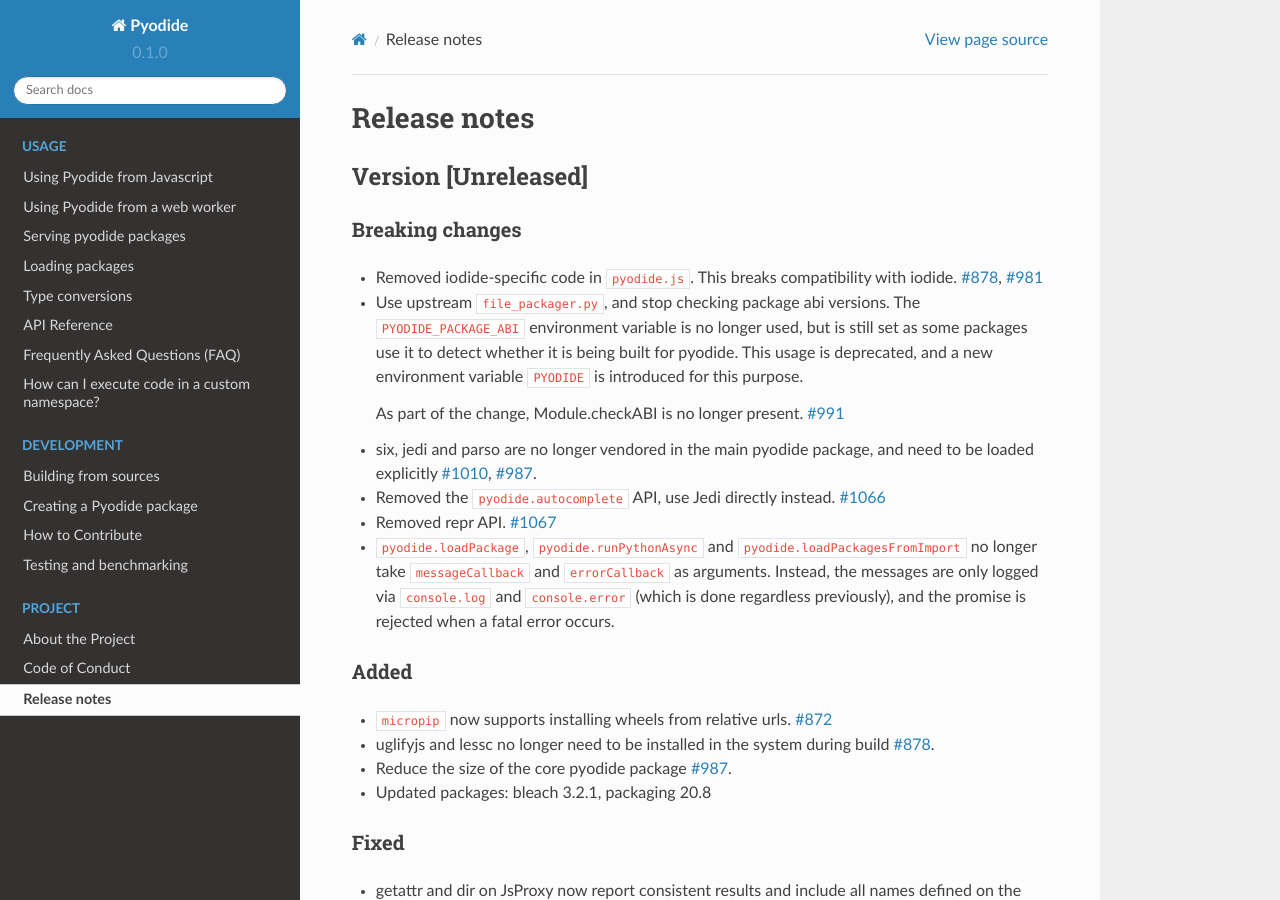
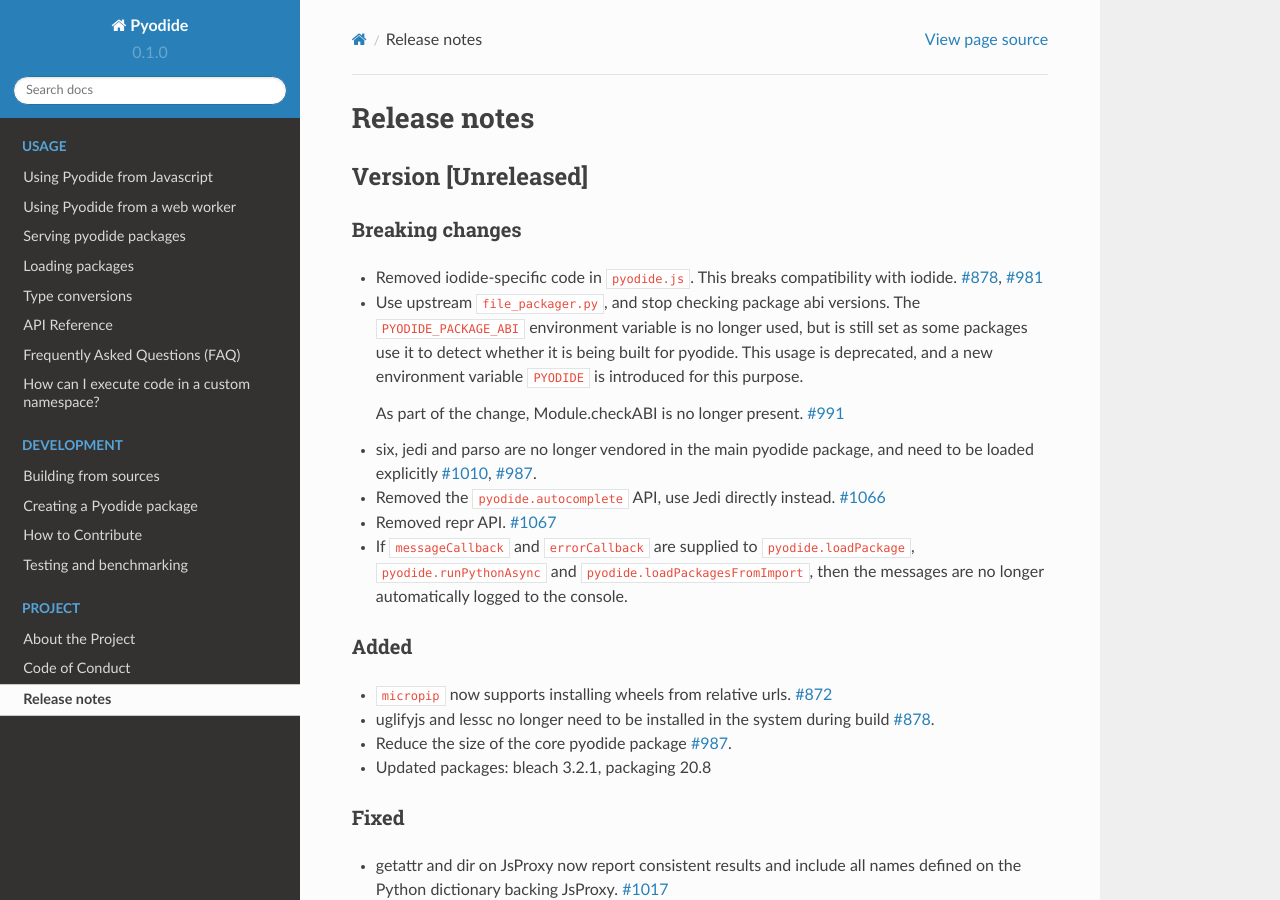
Before and after one commit to pyodide/pyodide, a Sphinx documentation site: the page built from docs/changelog.md, in a window 1280 px wide and 900 px high. Built offline with Sphinx 7.4.7 and the Read the Docs theme 2.0.0, drawn with Linux system fonts in a browser that asks for light colours; the version number is read from the project's files by our own code.

Commit message:
Restore callbacks

```diff
--- a/docs/changelog.md
+++ b/docs/changelog.md
@@ -24,11 +24,10 @@
   [#1066](https://github.com/iodide-project/pyodide/pull/1066)
 - Removed repr API.
   [#1067](https://github.com/iodide-project/pyodide/pull/1067)
-- `pyodide.loadPackage`, `pyodide.runPythonAsync` and
-  `pyodide.loadPackagesFromImport` no longer take `messageCallback` and
-  `errorCallback` as arguments. Instead, the messages are only logged via
-  `console.log` and `console.error` (which is done regardless previously), and
-  the promise is rejected when a fatal error occurs.
+- If `messageCallback` and `errorCallback` are supplied to
+  `pyodide.loadPackage`, `pyodide.runPythonAsync` and
+  `pyodide.loadPackagesFromImport`, then the messages are no longer
+  automatically logged to the console.
 
 ### Added
 - `micropip` now supports installing wheels from relative urls. [#872](https://github.com/iodide-project/pyodide/pull/872)
```
Also changed, not shown: docs/api_reference.md (+2 -2 lines), docs/js-api/pyodide_loadPackage.md (+2 -0 lines), docs/js-api/pyodide_loadPackagesFromImports.md (+2 -0 lines), docs/js-api/pyodide_runPythonAsync.md (+2 -0 lines), 1 other file.
